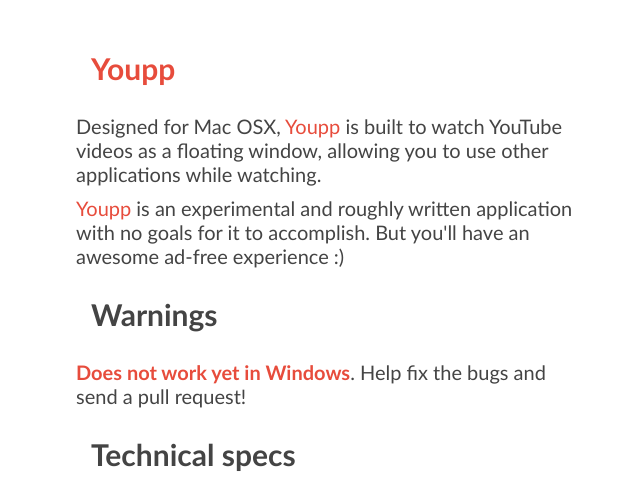
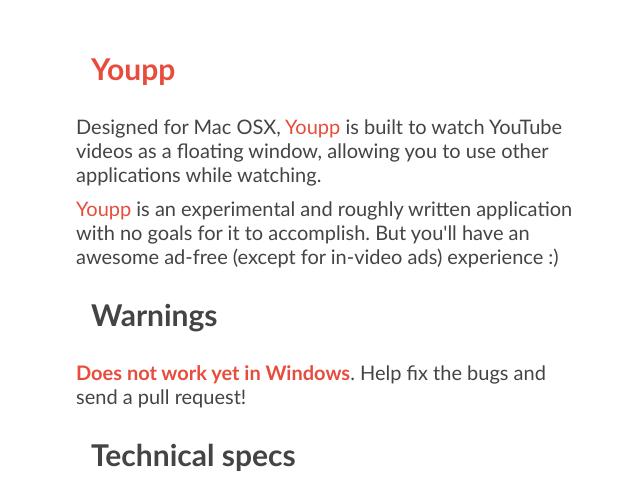
Before and after one commit to serverwentdown/Youpp, a plain HTML site: page index.html in a window 1280 px wide. Shown: the part 620-1097 px from the top of the page, without its empty margins (309-949 px from the left). Drawn offline with Linux system fonts and the light colour scheme; no server answers.

Commit message:
Update index.html

```diff
--- a/index.html
+++ b/index.html
@@ -31,7 +31,7 @@
 		<div class="padd">
 			<h2 class="youpp">Youpp</h2>
 			<p>Designed for Mac OSX, <span class="youpp">Youpp</span> is built to watch YouTube videos as a floating window, allowing you to use other applications while watching. </p>
-			<p><span class="youpp">Youpp</span> is an experimental and roughly written application with no goals for it to accomplish. But you'll have an awesome ad-free experience :) </p>
+			<p><span class="youpp">Youpp</span> is an experimental and roughly written application with no goals for it to accomplish. But you'll have an awesome ad-free (except for in-video ads) experience :) </p>
 			<h2>Warnings</h2>
 			<p><strong class="youpp">Does not work yet in Windows</strong>. Help fix the bugs and send a pull request! </p>
 			<h2>Technical specs</h2>
```
